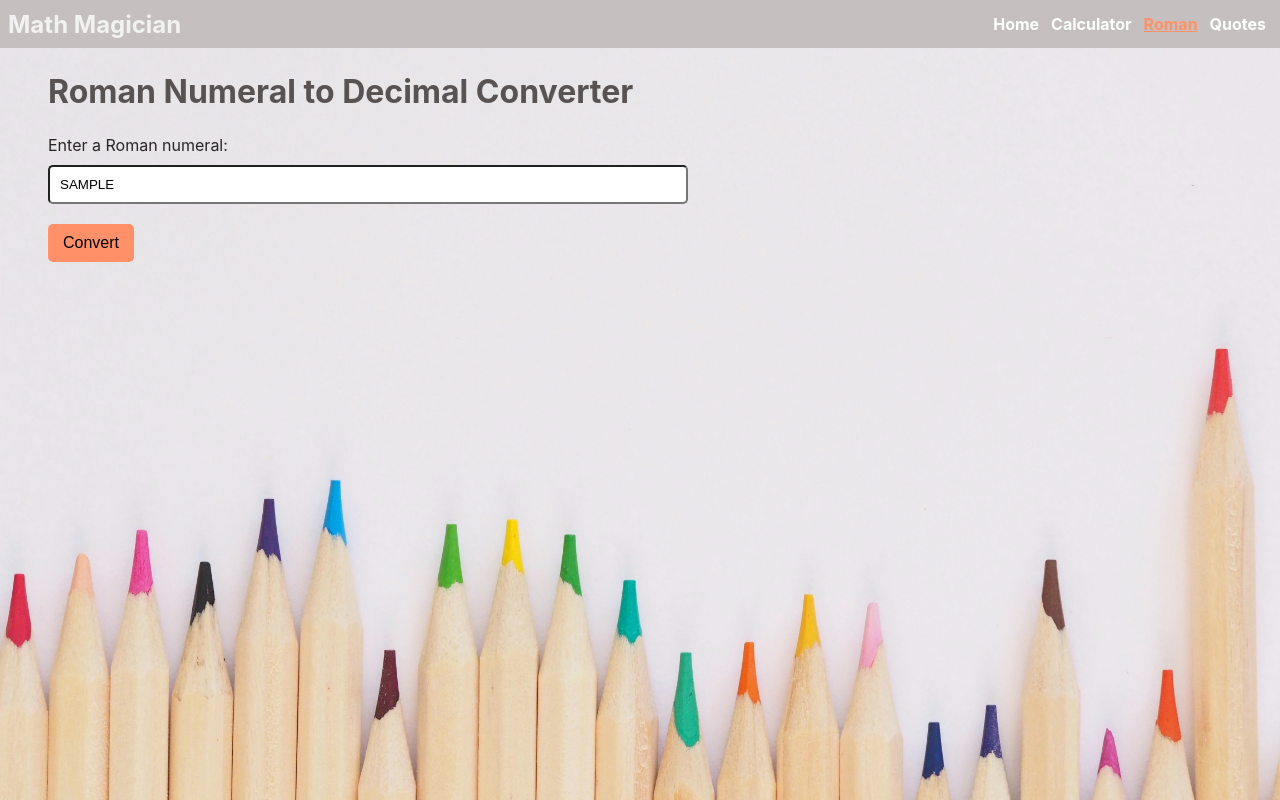
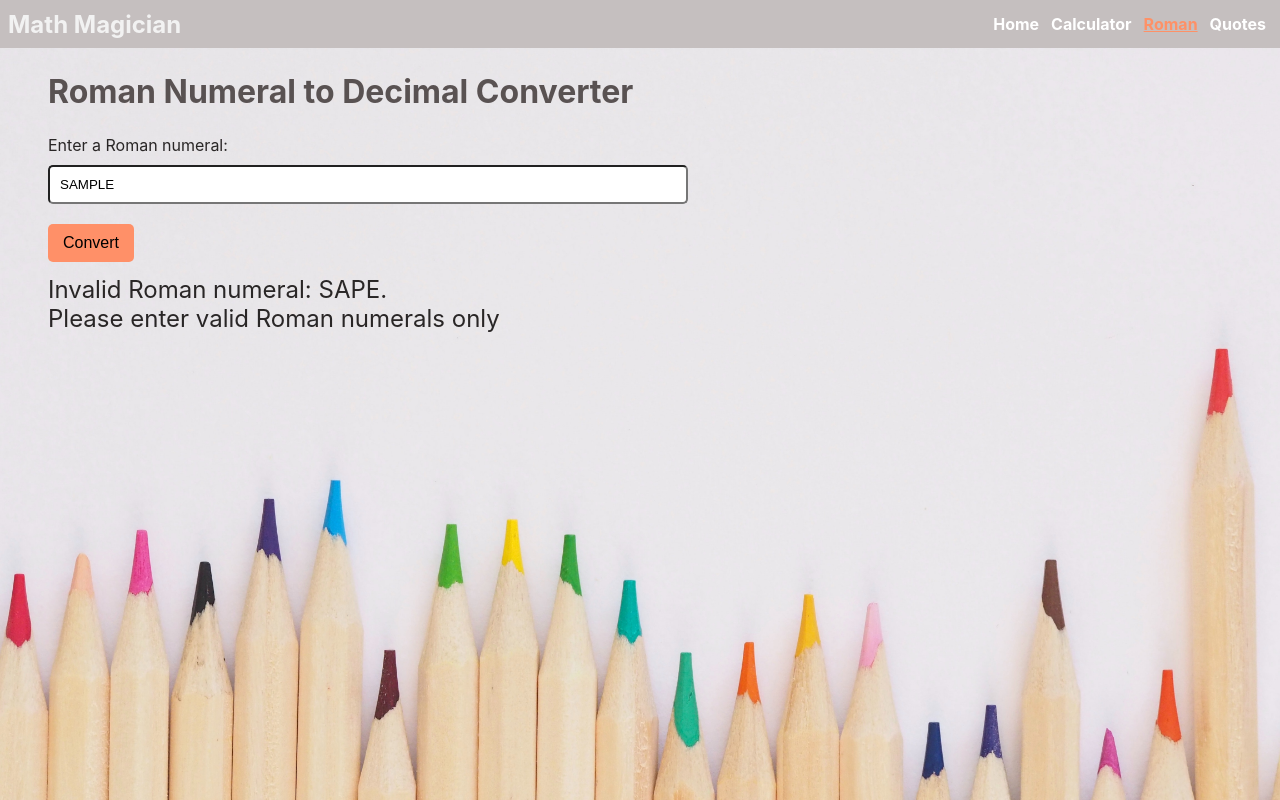
Before and after one commit to kendoriddy/math-magicians, a React (Create React App) app: page /roman in a window 1280 px wide. Both pictures are taken after typing "Sample" into the empty fields and a click on the button "Convert". Built offline with nearby package versions, Linux system fonts and the light colour scheme.

Commit message:
update error handling

```diff
--- a/src/components/RomanConverter.js
+++ b/src/components/RomanConverter.js
@@ -4,6 +4,7 @@ import "../css/RomanConverter.css";
 const RomanConverter = () => {
   const [romanNumeral, setRomanNumeral] = useState("");
   const [decimalValue, setDecimalValue] = useState(null);
+  const [invalidRomanNumeral, setInvalidRomanNumeral] = useState("");
 
   const romanNumerals = {
     I: 1,
@@ -27,8 +28,8 @@ const RomanConverter = () => {
     // Check if the input contains any invalid characters
     const invalidChars = romanNumeral.replace(/[IVXLCDM]/g, "");
     if (invalidChars.length > 0) {
+      setInvalidRomanNumeral(invalidChars)
       setDecimalValue(null);
-      alert(`Invalid Roman numeral: ${invalidChars}`);
       return;
     }
 
@@ -68,6 +69,10 @@ const RomanConverter = () => {
           The decimal value of {romanNumeral} is {decimalValue}
         </p>
       )}
+      {invalidRomanNumeral !== "" && <p className="error">
+      Invalid Roman numeral: <span>{invalidRomanNumeral}</span>.
+      <br />
+        Please enter valid Roman numerals only</p>}
     </div>
   );
 };
```
Also changed, not shown: src/css/RomanConverter.css (line endings or trailing spaces).
